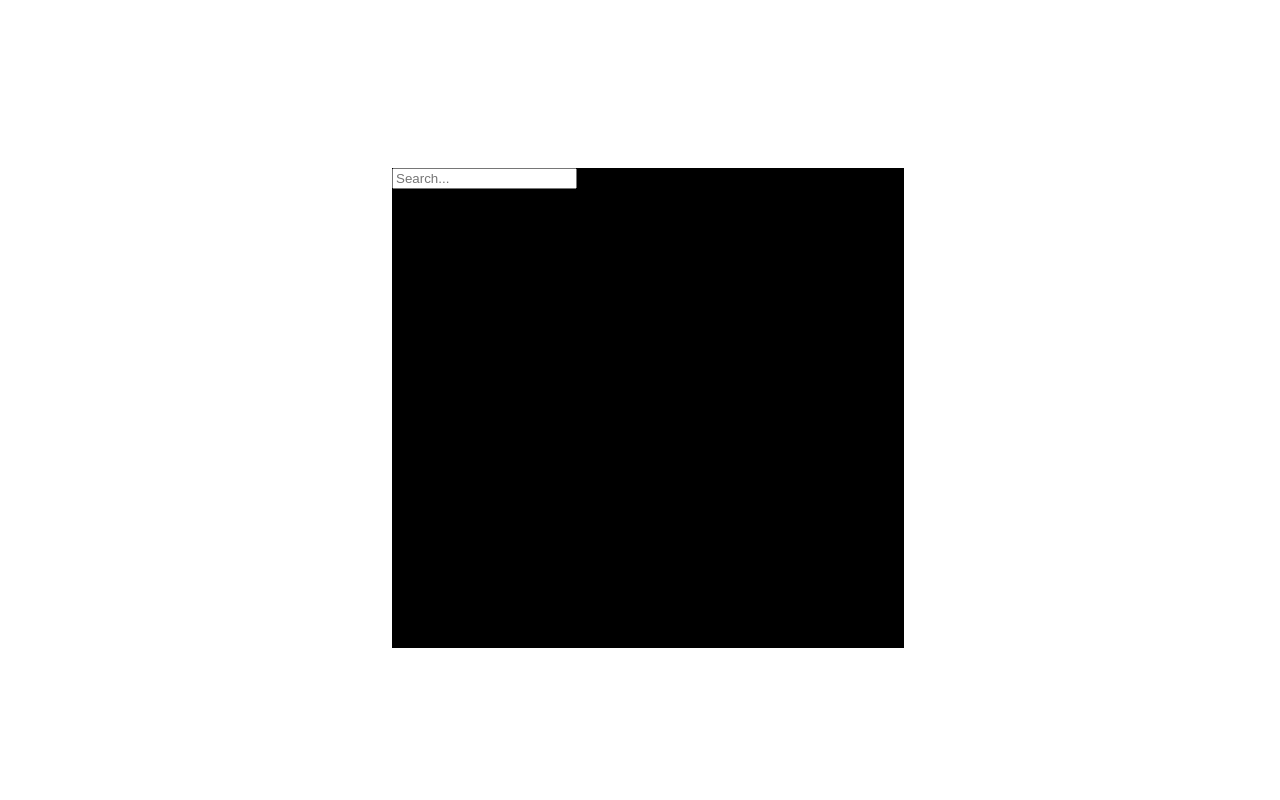
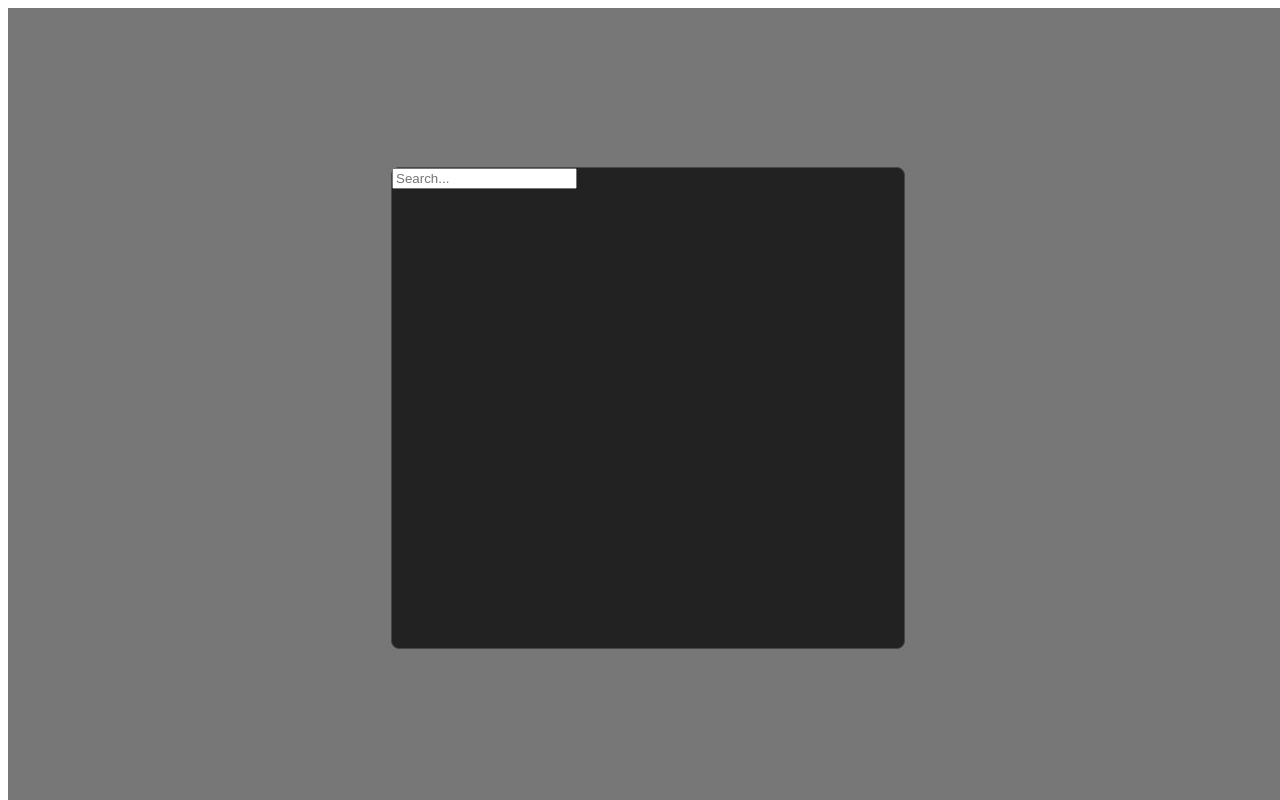
Before and after one commit to blackgolyb/tabs-extension, a browser extension: page src/index.html in a window 1280 px wide. Drawn offline with Linux system fonts and the light colour scheme.

Commit message:
feat: add some basic styles

```diff
--- a/src/main.css
+++ b/src/main.css
@@ -1,3 +1,13 @@
+.tabs-extension {
+    --tabs-ext-backdrop-blur: 3px;
+    --tabs-ext-backdrop-color: #00000088;
+    --tabs-ext-bg-color: #222222;
+    --tabs-ext-active-tab-color: #595959;
+    --tabs-ext-text-color: #fbfbfb;
+    --tabs-ext-border-radius: 8px;
+    --tabs-ext-border-color: #464646;
+}
+
 .tabs-extension {
     position: fixed;
     width: 100dvw;
@@ -6,11 +16,27 @@
     justify-content: center;
     align-items: center;
     z-index: 9999;
-    background-color: var(--lwt-accent-color);
+    background-color: var(--tabs-ext-backdrop-color);
+    backdrop-filter: blur(var(--tabs-ext-backdrop-blur));
+    opacity: 1;
+    transition: ease-in-out 0.07s;
+}
+
+.tabs-extension .hidden,
+.tabs-extension.hidden {
+    visibility: hidden;
+    opacity: 0;
+}
+
+body:has(.tabs-extension:not(.hidden)) {
+    overflow: hidden !important;
 }
 
 .tabs-extension .content {
     width: 40%;
     height: 60%;
-    background-color: #000;
+    background-color: var(--tabs-ext-bg-color);
+    color: var(--tabs-ext-text-color);
+    border: 1px solid var(--tabs-ext-border-color);
+    border-radius: var(--tabs-ext-border-radius);
 }
```
